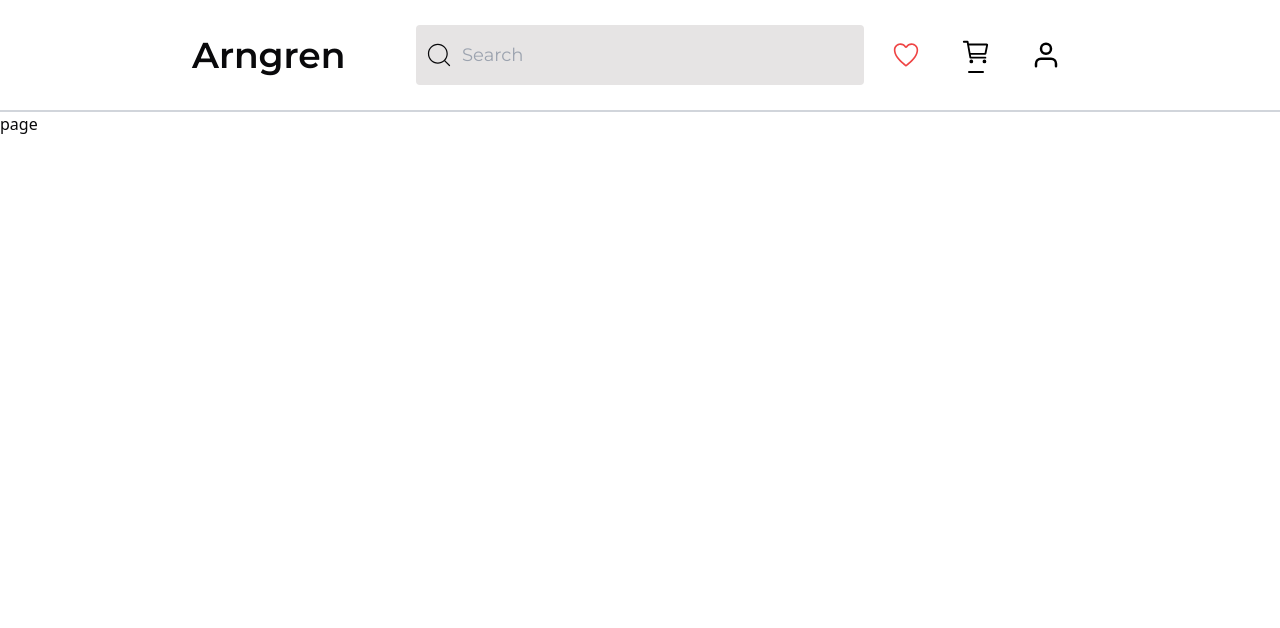
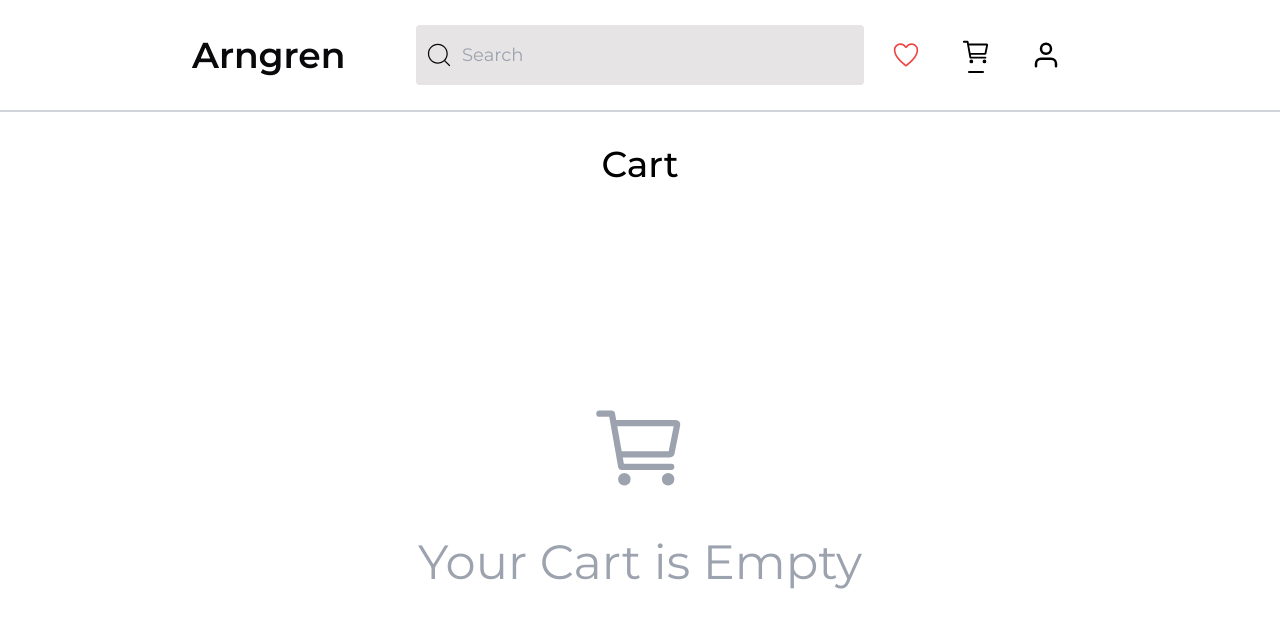
Before and after one commit to RanjithKannan03/Arngren, a Next.js app: page /cart in a window 1280 px wide. Shown: the top 628 px of the page. Built offline with nearby package versions, Linux system fonts and the light colour scheme.

Commit message:
cart page

```diff
--- a/src/app/cart/page.jsx
+++ b/src/app/cart/page.jsx
@@ -1,8 +1,39 @@
-import React from 'react'
+'use client';
+
+import CartCard from '@/components/CartCard';
+import { cartStore } from '@/zustand/store';
+import React from 'react';
+import { IoCartOutline } from "react-icons/io5";
 
 const page = () => {
+    const cart = cartStore((state) => state.cart);
     return (
-        <div>page</div>
+        <div className='flex flex-col w-full gap-8 px-4 py-4 lg:h-full lg:py-8 md:px-8 lg:px-20 xl:px-48 font-montserrat'>
+
+            <div className='text-center'>
+                <h1 className='text-2xl font-medium text-black lg:text-4xl'>Cart</h1>
+            </div>
+
+            {
+                cart.length > 0 ?
+
+                    <div>
+                        {cart.map((item, index) => {
+                            return (
+                                <CartCard key={index} item={item} />
+                            )
+                        })}
+                    </div>
+                    :
+                    <div className='flex items-center justify-center flex-1'>
+                        <div className='flex flex-col items-center gap-10 text-gray-400'>
+                            <IoCartOutline size={100} />
+                            <span className='text-2xl md:text-3xl lg:text-4xl xl:text-5xl'>Your Cart is Empty</span>
+                        </div>
+                    </div>
+            }
+
+        </div>
     )
 }
 
--- /dev/null
+++ b/src/components/CartCard.jsx
@@ -0,0 +1,51 @@
+'use client';
+
+import React from 'react';
+import Link from 'next/link';
+import Image from 'next/image';
+import { FaStar } from "react-icons/fa6";
+import { FaTrash } from "react-icons/fa";
+import { cartStore } from '@/zustand/store';
+
+
+const CartCard = ({ item }) => {
+    const removeItem = cartStore((state) => state.removeItem);
+    return (
+        <div className='flex items-center w-full gap-4 shadow-2xl lg:pr-6 drop-shadow-2xl'>
+
+            <div className='relative w-24 lg:w-32 aspect-square'>
+
+                <Image src={item.images.split('~')[0]} fill sizes='96' className='object-contain' alt='cover' />
+
+            </div>
+
+            <Link href={`/product/${item.uniq_id}`} className='flex flex-col w-1/2 gap-2 lg:flex-1'>
+
+                <h1 className='text-xl font-medium truncate'>{item.title}</h1>
+
+                <div className='flex items-center w-full gap-4'>
+
+                    <span className='font-medium text-red-500 lg:text-lg'>$ {item.price}</span>
+
+                    <div className='flex items-center gap-2'>
+
+                        <span className='hidden text-yellow-400 lg:flex'><FaStar size={30} /></span>
+                        <span className='text-yellow-400 lg:hidden'><FaStar size={25} /></span>
+
+                        <span className='text-sm lg:text-base'>{Math.round(item.average_rating * 100) / 100}</span>
+
+                    </div>
+
+                </div>
+
+            </Link>
+
+            <div className='p-2 text-red-600 cursor-pointer' onClick={() => { removeItem(item) }}>
+                <FaTrash size={24} />
+            </div>
+
+        </div>
+    )
+}
+
+export default CartCard
--- a/src/components/NavBar.jsx
+++ b/src/components/NavBar.jsx
@@ -131,7 +131,7 @@ const NavBar = () => {
                                 {
                                     mobileNavLinks.map((item, index) => {
                                         return (
-                                            <div key={item.name} className='flex items-center justify-center w-full'>
+                                            <div key={item.name} className='flex items-center justify-center w-full' onClick={() => { setIsOpen((prev) => !prev) }}>
                                                 {
                                                     item.icon
                                                 }
```
